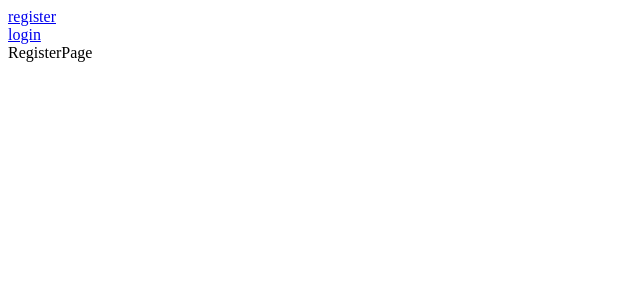
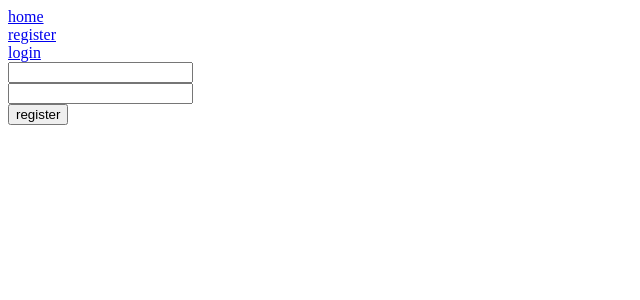
Before and after one commit to stvncode/auth, a React (Create React App) app in the folder web/: page /register in a window 1280 px wide. Shown: the top 300 px of the page, without its empty margins (0-640 px from the left). Built offline with nearby package versions, Linux system fonts and the light colour scheme.

Commit message:
create register form

```diff
--- a/web/src/Routes.tsx
+++ b/web/src/Routes.tsx
@@ -10,6 +10,9 @@
     <BrowserRouter>
     <div>
       <header>
+        <div>
+          <Link to='/'>home</Link>
+        </div>
         <div>
           <Link to='/register'>register</Link>
         </div>
--- a/web/src/pages/Home.tsx
+++ b/web/src/pages/Home.tsx
@@ -4,6 +4,5 @@
 
 }
 
-export const Home: React.FC<HomeProps> = ({}) => {
-        return <div>Home page</div>
-}
+export const Home: React.FC<HomeProps> = () =>
+<div>Home page</div>
--- a/web/src/pages/Login.tsx
+++ b/web/src/pages/Login.tsx
@@ -4,6 +4,4 @@
 
 }
 
-export const Login: React.FC<LoginProps> = ({}) => {
-        return <div>Login</div>
-}
+export const Login: React.FC<LoginProps> = () => <div>Login</div>
--- a/web/src/pages/Register.tsx
+++ b/web/src/pages/Register.tsx
@@ -1,9 +1,38 @@
-import React from 'react'
+import React, { useState } from 'react'
 
 interface RegisterProps {
 
 }
 
-export const Register: React.FC<RegisterProps> = ({}) => {
-        return <div>RegisterPage</div>
+export const Register: React.FC<RegisterProps> = () => {
+    const [email, setEmail] = useState('')
+    const [password, setPassword] = useState('')
+    return (
+        <form onSubmit={e => {
+            e.preventDefault()
+            console.log('form submitted')
+            console.log(email, password)
+        }}>
+            <div>
+                <input
+                    value={email}
+                    placeholder={email}
+                    onChange={e => {
+                        setEmail(e.target.value)
+                    }}
+                />
+            </div>
+            <div>
+                <input
+                    type='password'
+                    value={password}
+                    placeholder={password}
+                    onChange={e => {
+                        setPassword(e.target.value)
+                    }}
+                />
+            </div>
+            <button type='submit'>register</button>
+        </form>
+    )
 }
```
